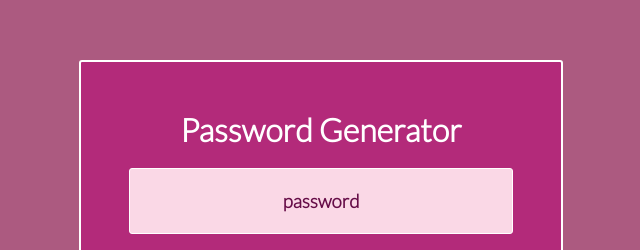
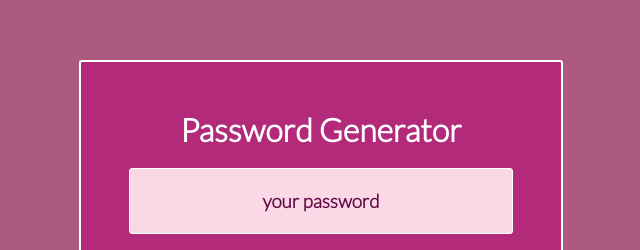
Before and after one commit to strawberryboar/Password-Generator, a plain HTML site: page index.html in a window 1280 px wide. Shown: the part 130-380 px from the top of the page, 319-959 px from the left. Drawn offline with Linux system fonts and the light colour scheme.

Commit message:
Add README

```diff
--- a/index.html
+++ b/index.html
@@ -15,7 +15,7 @@
 <body>
   <div class="container">
     <h1 class="title">Password Generator</h1>
-    <h3 class="password-display" id="passwordDisplay">password</h3>
+    <h3 class="password-display" id="passwordDisplay">your password</h3>
     <form id="passwordGeneratorForm" class="form">
       <label for="characterAmountNumber">Number Of Characters</label>
       <div class="character-amount-container">
```
Also changed, not shown: 1 other file.
